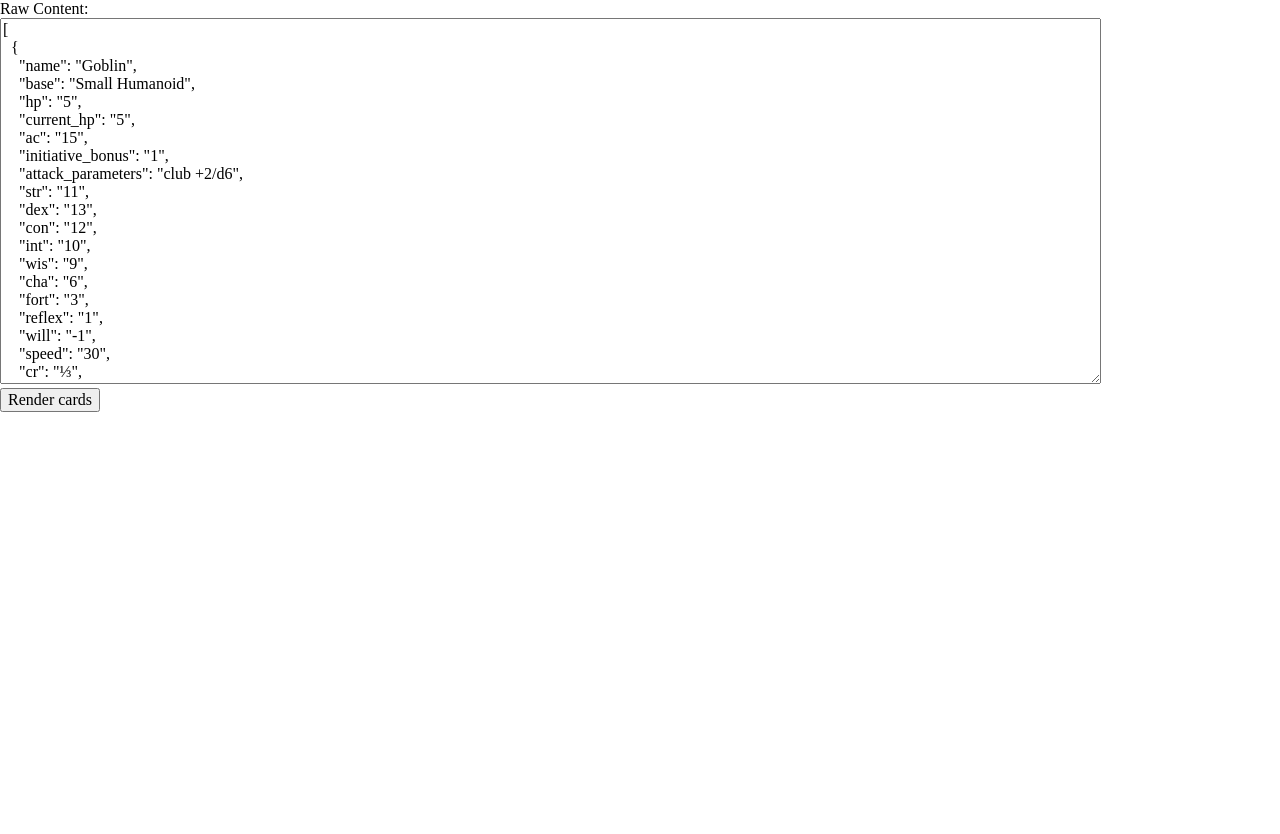
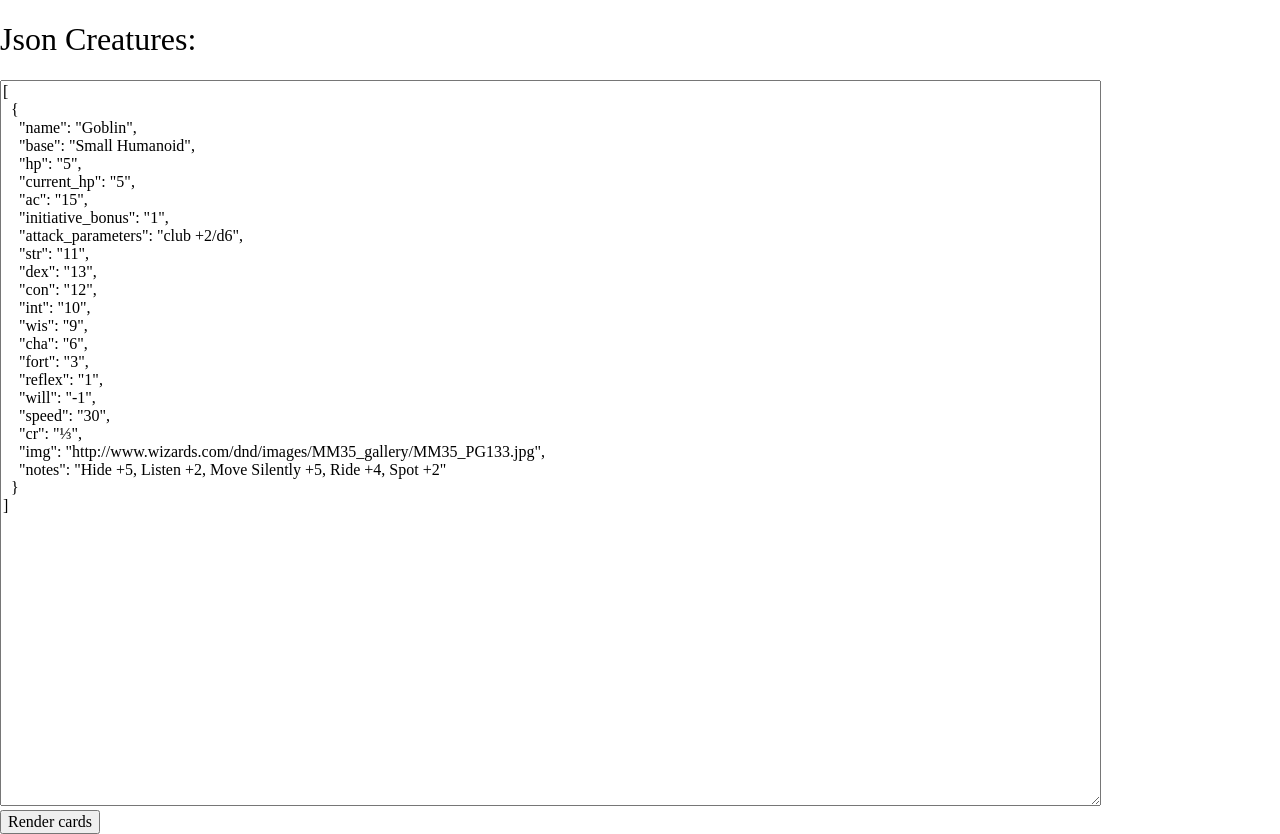
Before and after one commit to jbout/rpg-monster-cards, a plain HTML site: page client/index.html in a window 1280 px wide. Before the commit the page ends 800 px from the top, so only its background shows below. Drawn offline with nearby package versions, Linux system fonts and the light colour scheme; a web font is replaced by a local one.

Commit message:
Cloudbuild deploy

```diff
--- a/client/index.html
+++ b/client/index.html
@@ -15,15 +15,16 @@
 <body>
     <main id="app">
       <div v-if="showform">
-          Raw Content:<br>
-           <textarea name="source_textarea" rows="20" cols="120" v-model="source" value="qqqq"></textarea> <br>
+            <h1>Json Creatures:</h1>
+             <textarea name="source_textarea" rows="40" cols="120" v-model="source" value="qqqq"></textarea> <br>
              <button v-on:click="showCards">Render cards</button>
       </div>
       <div v-if="showcards">
           <div class="grid-container">
               <card v-for="entry in cards" v-bind:entry="entry" />
           </div>
-        <button v-on:click="showForms">Edit</button></div>
+          <button v-on:click="showForms">Edit</button>
+      </div>
     </main>
     <script src="js/cards.js"></script>
 </body>
```
Also changed, not shown: 1 other file. Lines whose indentation alone changed are shown as unchanged.
